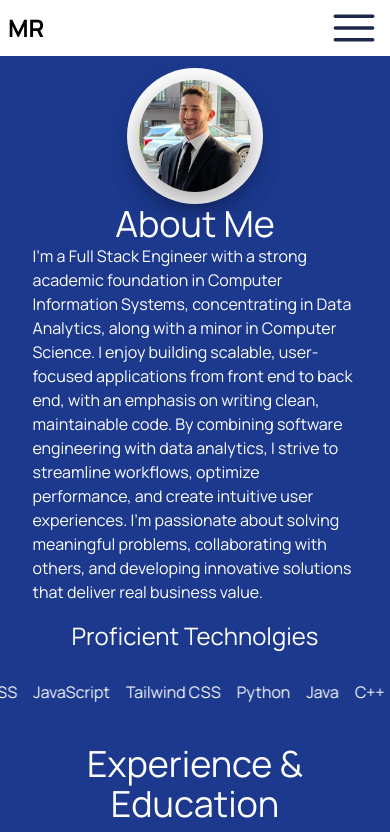
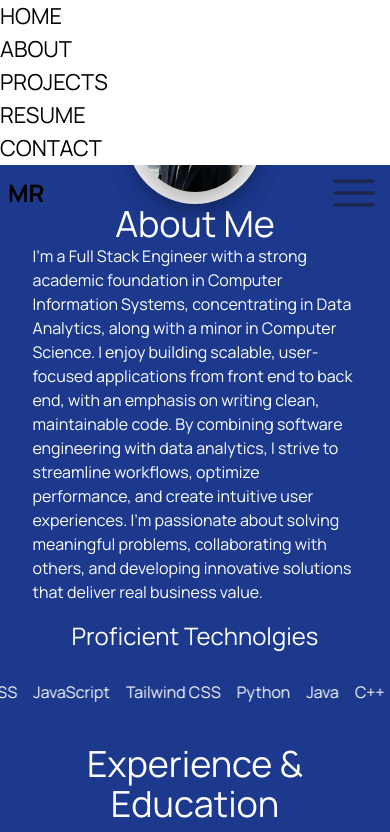
Before and after one commit to matthewrichards234/Personal_Website, a React (Vite) app: page /about in a window 390 px wide. Shown: the top 832 px of the page. Built offline with nearby package versions, Linux system fonts and the light colour scheme.

Commit message:
add HamburgerNavbar component and integrate with Navbar for mobile view

```diff
--- /dev/null
+++ b/src/components/HamburgerNavbar.tsx
@@ -0,0 +1,21 @@
+import { NavLink } from "react-router-dom";
+
+interface HamburgerNavbarInterface {
+  isOpen: boolean;
+}
+
+const HamburgerNavbar = ({ isOpen }: HamburgerNavbarInterface) => {
+  return (
+    <div className={isOpen ? "visible" : "hidden"}>
+      <nav className="flex flex-col bg-white h-full">
+        <NavLink to="/">HOME</NavLink>
+        <NavLink to="/about">ABOUT</NavLink>
+        <NavLink to="/projects">PROJECTS</NavLink>
+        <NavLink to="/resume">RESUME</NavLink>
+        <NavLink to="/contact">CONTACT</NavLink>
+      </nav>
+    </div>
+  );
+};
+
+export default HamburgerNavbar;
--- a/src/components/Navbar.tsx
+++ b/src/components/Navbar.tsx
@@ -1,7 +1,16 @@
 import hamburgerMenuIcon from "../assets/hamburger-menu-svgrepo-com.svg";
+import HamburgerNavbar from "./HamburgerNavbar";
 import { NavLink } from "react-router-dom";
+import { useState } from "react";
 
 const Navbar = () => {
+  const [sideNavbar, setSideNavbar] = useState(true);
+  function handleOpenSideNavbar() {
+    setSideNavbar(true);
+  }
+  function handleCloseSideNavbar() {
+    setSideNavbar(false);
+  }
   return (
     <div
       className="font-manrope
@@ -13,6 +22,7 @@ const Navbar = () => {
                   bg-white
                   z-100"
     >
+      <HamburgerNavbar isOpen={sideNavbar} />
       {/* Mobile view */}
       <div className="block md:hidden">
         <nav
@@ -33,12 +43,7 @@ const Navbar = () => {
               MR
             </p>
           </NavLink>
-          <button
-            className="mr-2"
-            onClick={() => {
-              console.log("I've been clicked.");
-            }}
-          >
+          <button className="mr-2" onClick={handleOpenSideNavbar}>
             <img
               src={hamburgerMenuIcon}
               alt="hamburger icon"
```
